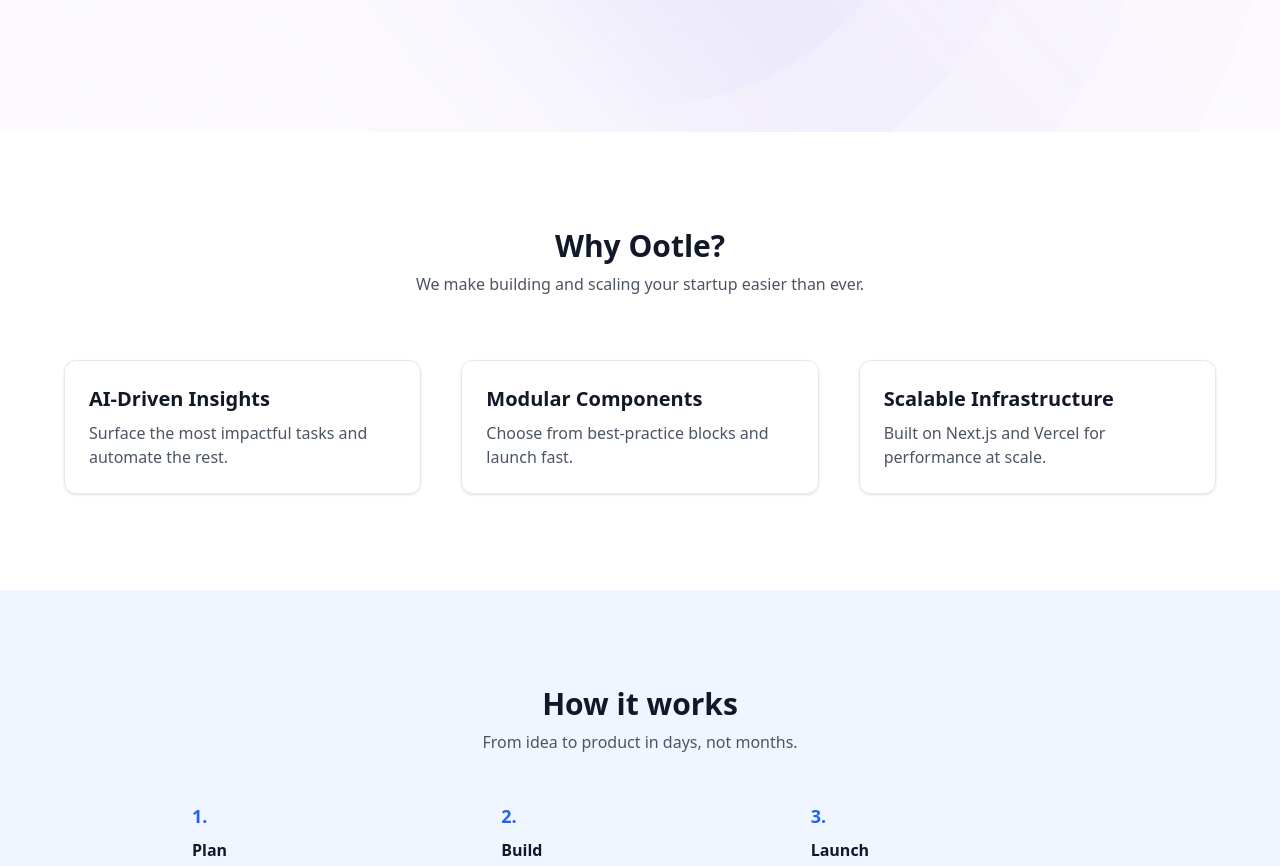
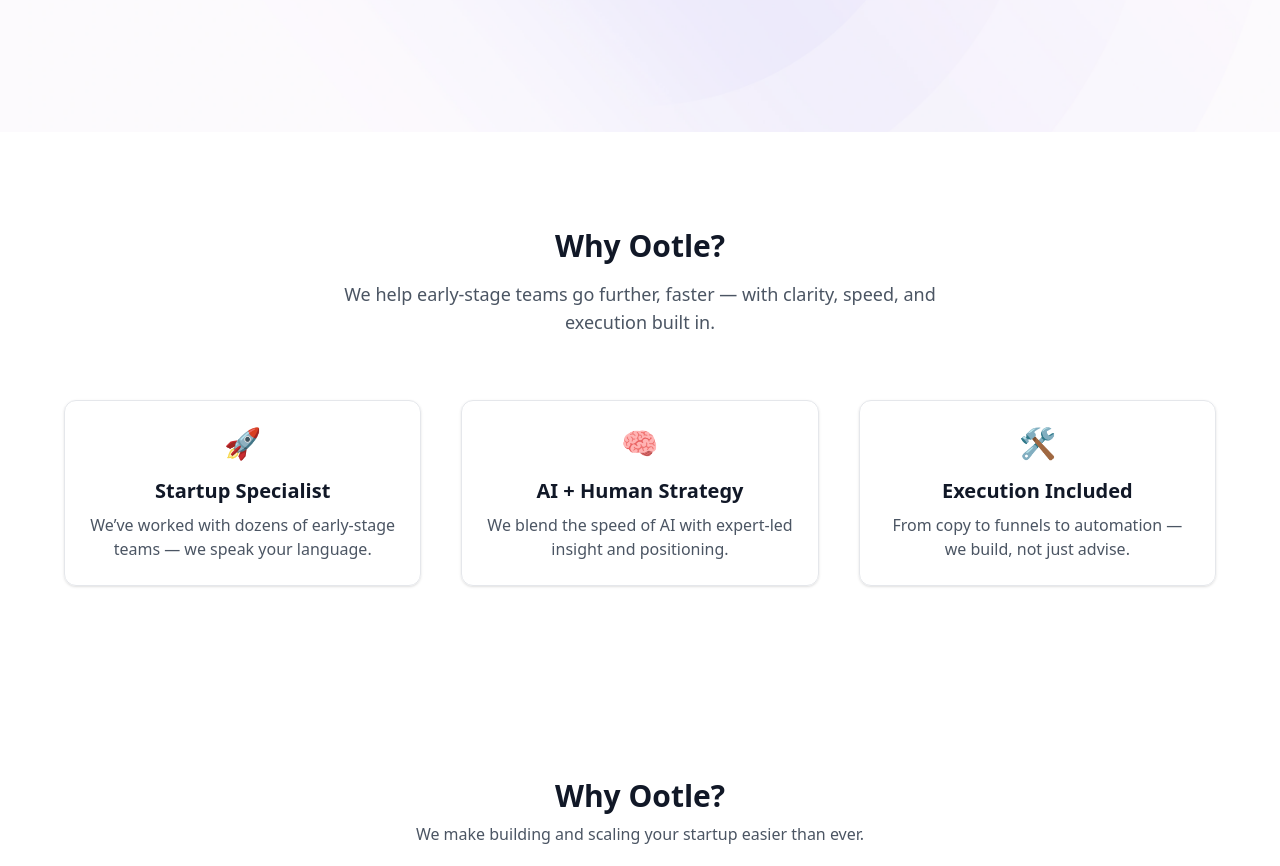
Before and after one commit to john-ooltle/ootle-fresh, a Next.js app: page / in a window 1280 px wide. Shown: the part 580-1446 px from the top of the page. Built offline with nearby package versions, Linux system fonts and the light colour scheme.

Commit message:
Update: Why Ootle

```diff
--- a/src/app/page.js
+++ b/src/app/page.js
@@ -31,6 +31,35 @@
     <button className="mt-8 bg-blue-600 text-white px-6 py-3 rounded-xl font-medium hover:bg-blue-700 transition">
       Book a discovery call
     </button>
+  </div>
+</section>
+{/* Why Ootle */}
+<section className="py-24 px-6 bg-white">
+  <div className="text-center mb-16 max-w-2xl mx-auto">
+    <h2 className="text-3xl font-bold">Why Ootle?</h2>
+    <p className="mt-4 text-gray-600 text-lg">
+      We help early-stage teams go further, faster — with clarity, speed, and execution built in.
+    </p>
+  </div>
+
+  <div className="grid grid-cols-1 md:grid-cols-3 gap-10 max-w-6xl mx-auto">
+    <div className="p-6 rounded-xl border shadow hover:shadow-lg transition text-center">
+      <div className="text-blue-600 text-3xl mb-4">🚀</div>
+      <h3 className="text-xl font-semibold mb-2">Startup Specialist</h3>
+      <p className="text-gray-600">We’ve worked with dozens of early-stage teams — we speak your language.</p>
+    </div>
+
+    <div className="p-6 rounded-xl border shadow hover:shadow-lg transition text-center">
+      <div className="text-blue-600 text-3xl mb-4">🧠</div>
+      <h3 className="text-xl font-semibold mb-2">AI + Human Strategy</h3>
+      <p className="text-gray-600">We blend the speed of AI with expert-led insight and positioning.</p>
+    </div>
+
+    <div className="p-6 rounded-xl border shadow hover:shadow-lg transition text-center">
+      <div className="text-blue-600 text-3xl mb-4">🛠️</div>
+      <h3 className="text-xl font-semibold mb-2">Execution Included</h3>
+      <p className="text-gray-600">From copy to funnels to automation — we build, not just advise.</p>
+    </div>
   </div>
 </section>
       {/* Features Section */}
```
